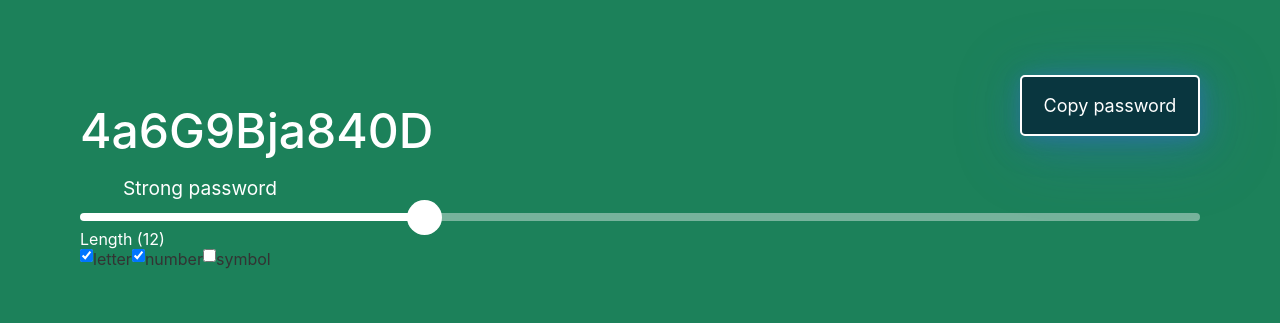
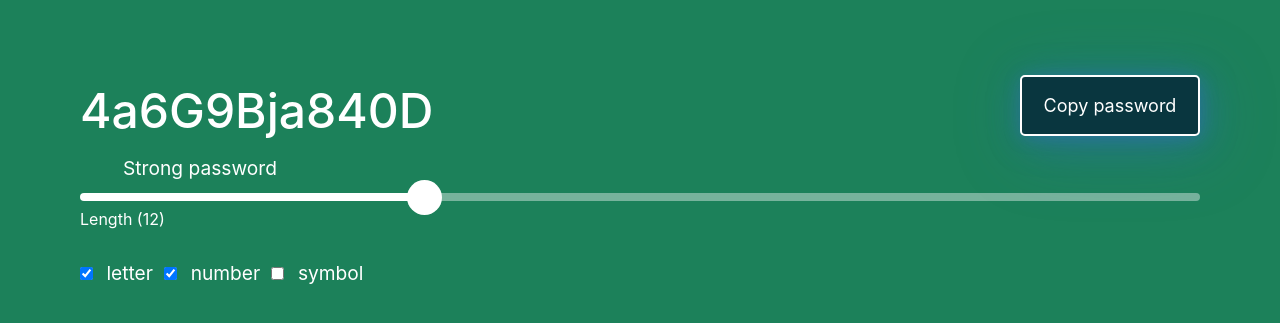
Before and after one commit to nialldbarber/uniq-pswd-svelte, a Svelte app: page / in a window 1280 px wide. Shown: the part 215-538 px from the top of the page. Built offline with nearby package versions, Linux system fonts and the light colour scheme; some icons are missing.

Commit message:
Updated checkbox styles

```diff
--- a/src/App.svelte
+++ b/src/App.svelte
@@ -89,5 +89,6 @@
 
   .checkbox-container {
     display: flex;
+    margin-top: 2rem;
   }
 </style>
--- a/src/components/Checkboxes.svelte
+++ b/src/components/Checkboxes.svelte
@@ -4,11 +4,31 @@
   export let action: () => void;
 </script>
 
+<div>
   <input
     type="checkbox"
-  class="{isType && typeName}"
+    class={isType && typeName}
     id={typeName}
     checked={isType}
     on:click={action}
   />
   <label for={typeName}>{typeName}</label>
+</div>
+
+<style lang="scss">
+  div {
+    margin: 0;
+    color: var(--white);
+    font-size: 1.2rem;
+    margin-right: 0.7rem;
+    cursor: pointer;
+  }
+
+  label {
+    display: inline-block;
+    margin-left: 0.5rem;
+    color: var(--white);
+    font-size: 1.2rem;
+    user-select: none;
+  }
+</style>
```
Lines whose indentation alone changed are shown as unchanged.
